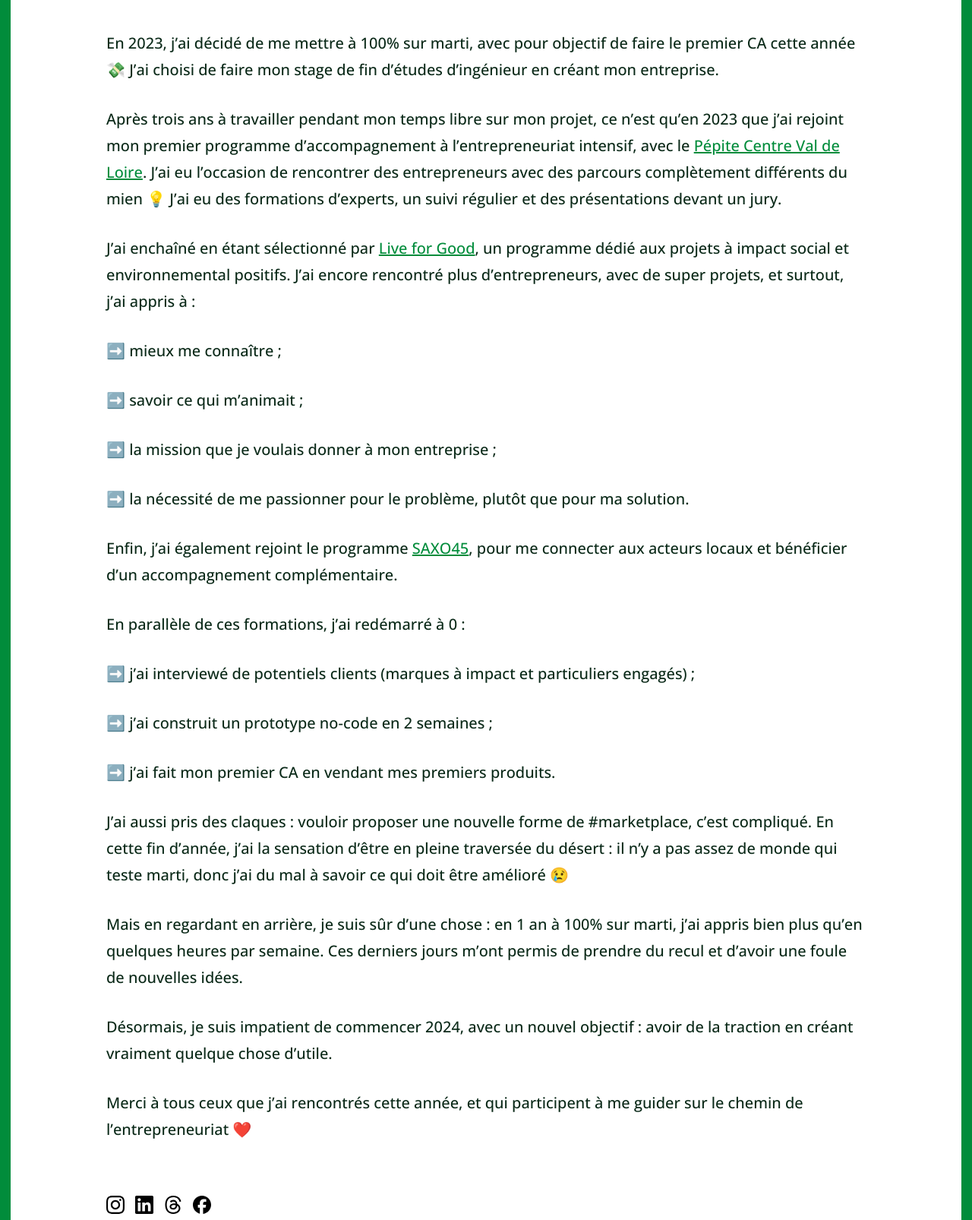
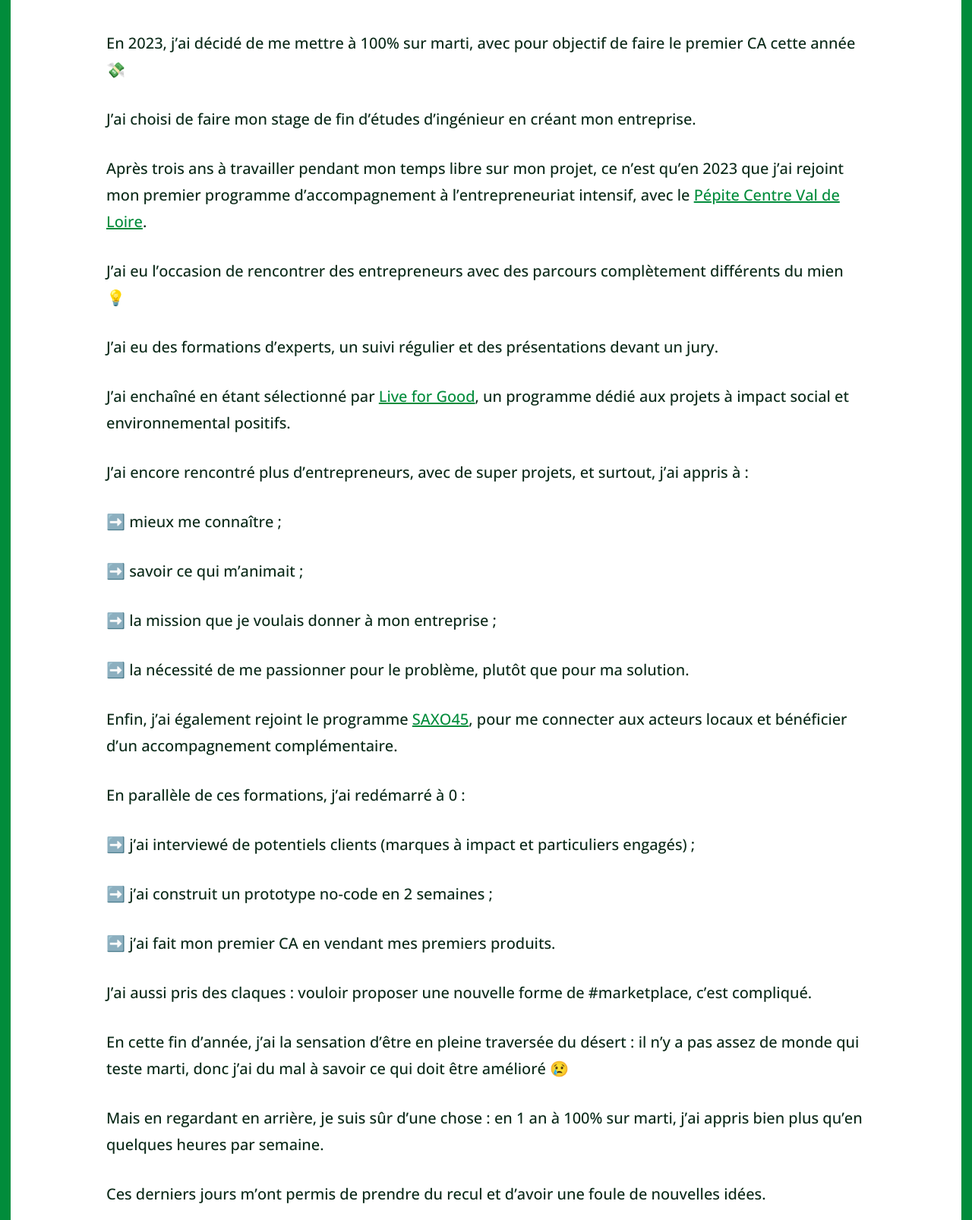
Before and after one commit to marTi-Labs/marti_earth_blog_public, a plain HTML site: page posts/recap-2023/index.html in a window 1280 px wide. Shown: the part 300-1906 px from the top of the page at 76% size. Drawn offline with nearby package versions, Linux system fonts and the light colour scheme; files that its build step writes are made by us from their sources; files whose address does not match are found by name.

Commit message:
deploy: marTi-Labs/marti_earth_blog_source@1b2e501f1268de1e2ddd634038ce503edc6459ee

```diff
--- a/index.xml
+++ b/index.xml
@@ -13,7 +13,7 @@
       <link>https://marti.earth/blog/posts/recap-2023/</link>
       <pubDate>Sat, 30 Dec 2023 13:35:22 +0100</pubDate>
       <guid>https://marti.earth/blog/posts/recap-2023/</guid>
-      <description>En 2023, j&amp;rsquo;ai décidé de me mettre à 100% sur marti, avec pour objectif de faire le premier CA cette année 💸 J&amp;rsquo;ai choisi de faire mon stage de fin d&amp;rsquo;études d&amp;rsquo;ingénieur en créant mon entreprise.&#xA;Après trois ans à travailler pendant mon temps libre sur mon projet, ce n&amp;rsquo;est qu&amp;rsquo;en 2023 que j&amp;rsquo;ai rejoint mon premier programme d&amp;rsquo;accompagnement à l&amp;rsquo;entrepreneuriat intensif, avec le Pépite Centre Val de Loire. J&amp;rsquo;ai eu l&amp;rsquo;occasion de rencontrer des entrepreneurs avec des parcours complètement différents du mien 💡 J&amp;rsquo;ai eu des formations d&amp;rsquo;experts, un suivi régulier et des présentations devant un jury.</description>
+      <description>En 2023, j&amp;rsquo;ai décidé de me mettre à 100% sur marti, avec pour objectif de faire le premier CA cette année 💸&#xA;J&amp;rsquo;ai choisi de faire mon stage de fin d&amp;rsquo;études d&amp;rsquo;ingénieur en créant mon entreprise.&#xA;Après trois ans à travailler pendant mon temps libre sur mon projet, ce n&amp;rsquo;est qu&amp;rsquo;en 2023 que j&amp;rsquo;ai rejoint mon premier programme d&amp;rsquo;accompagnement à l&amp;rsquo;entrepreneuriat intensif, avec le Pépite Centre Val de Loire.&#xA;J&amp;rsquo;ai eu l&amp;rsquo;occasion de rencontrer des entrepreneurs avec des parcours complètement différents du mien 💡</description>
     </item>
     <item>
       <title>Ma checklist anti-greenwashing</title>
--- a/posts/index.xml
+++ b/posts/index.xml
@@ -13,7 +13,7 @@
       <link>https://marti.earth/blog/posts/recap-2023/</link>
       <pubDate>Sat, 30 Dec 2023 13:35:22 +0100</pubDate>
       <guid>https://marti.earth/blog/posts/recap-2023/</guid>
-      <description>En 2023, j&amp;rsquo;ai décidé de me mettre à 100% sur marti, avec pour objectif de faire le premier CA cette année 💸 J&amp;rsquo;ai choisi de faire mon stage de fin d&amp;rsquo;études d&amp;rsquo;ingénieur en créant mon entreprise.&#xA;Après trois ans à travailler pendant mon temps libre sur mon projet, ce n&amp;rsquo;est qu&amp;rsquo;en 2023 que j&amp;rsquo;ai rejoint mon premier programme d&amp;rsquo;accompagnement à l&amp;rsquo;entrepreneuriat intensif, avec le Pépite Centre Val de Loire. J&amp;rsquo;ai eu l&amp;rsquo;occasion de rencontrer des entrepreneurs avec des parcours complètement différents du mien 💡 J&amp;rsquo;ai eu des formations d&amp;rsquo;experts, un suivi régulier et des présentations devant un jury.</description>
+      <description>En 2023, j&amp;rsquo;ai décidé de me mettre à 100% sur marti, avec pour objectif de faire le premier CA cette année 💸&#xA;J&amp;rsquo;ai choisi de faire mon stage de fin d&amp;rsquo;études d&amp;rsquo;ingénieur en créant mon entreprise.&#xA;Après trois ans à travailler pendant mon temps libre sur mon projet, ce n&amp;rsquo;est qu&amp;rsquo;en 2023 que j&amp;rsquo;ai rejoint mon premier programme d&amp;rsquo;accompagnement à l&amp;rsquo;entrepreneuriat intensif, avec le Pépite Centre Val de Loire.&#xA;J&amp;rsquo;ai eu l&amp;rsquo;occasion de rencontrer des entrepreneurs avec des parcours complètement différents du mien 💡</description>
     </item>
     <item>
       <title>Ma checklist anti-greenwashing</title>
--- a/posts/recap-2023/index.html
+++ b/posts/recap-2023/index.html
@@ -92,13 +92,13 @@
 
     </div>
     <div class="content">
-      <p>En 2023, j&rsquo;ai décidé de me mettre à 100% sur marti, avec pour objectif de faire le premier CA cette année 💸
-J&rsquo;ai choisi de faire mon stage de fin d&rsquo;études d&rsquo;ingénieur en créant mon entreprise.</p>
-<p>Après trois ans à travailler pendant mon temps libre sur mon projet, ce n&rsquo;est qu&rsquo;en 2023 que j&rsquo;ai rejoint mon premier programme d&rsquo;accompagnement à l&rsquo;entrepreneuriat intensif, avec le <a href="http://www.pepite-centre.fr">Pépite Centre Val de Loire</a>.
-J&rsquo;ai eu l&rsquo;occasion de rencontrer des entrepreneurs avec des parcours complètement différents du mien 💡
-J&rsquo;ai eu des formations d&rsquo;experts, un suivi régulier et des présentations devant un jury.</p>
-<p>J&rsquo;ai enchaîné en étant sélectionné par <a href="https://www.live-for-good.org">Live for Good</a>, un programme dédié aux projets à impact social et environnemental positifs.
-J&rsquo;ai encore rencontré plus d&rsquo;entrepreneurs, avec de super projets, et surtout, j&rsquo;ai appris à :</p>
+      <p>En 2023, j&rsquo;ai décidé de me mettre à 100% sur marti, avec pour objectif de faire le premier CA cette année 💸</p>
+<p>J&rsquo;ai choisi de faire mon stage de fin d&rsquo;études d&rsquo;ingénieur en créant mon entreprise.</p>
+<p>Après trois ans à travailler pendant mon temps libre sur mon projet, ce n&rsquo;est qu&rsquo;en 2023 que j&rsquo;ai rejoint mon premier programme d&rsquo;accompagnement à l&rsquo;entrepreneuriat intensif, avec le <a href="http://www.pepite-centre.fr">Pépite Centre Val de Loire</a>.</p>
+<p>J&rsquo;ai eu l&rsquo;occasion de rencontrer des entrepreneurs avec des parcours complètement différents du mien 💡</p>
+<p>J&rsquo;ai eu des formations d&rsquo;experts, un suivi régulier et des présentations devant un jury.</p>
+<p>J&rsquo;ai enchaîné en étant sélectionné par <a href="https://www.live-for-good.org">Live for Good</a>, un programme dédié aux projets à impact social et environnemental positifs.</p>
+<p>J&rsquo;ai encore rencontré plus d&rsquo;entrepreneurs, avec de super projets, et surtout, j&rsquo;ai appris à :</p>
 <p>➡️ mieux me connaître ;</p>
 <p>➡️ savoir ce qui m&rsquo;animait ;</p>
 <p>➡️ la mission que je voulais donner à mon entreprise ;</p>
@@ -108,10 +108,10 @@
 <p>➡️ j&rsquo;ai interviewé de potentiels clients (marques à impact et particuliers engagés) ;</p>
 <p>➡️ j&rsquo;ai construit un prototype no-code en 2 semaines ;</p>
 <p>➡️ j&rsquo;ai fait mon premier CA en vendant mes premiers produits.</p>
-<p>J&rsquo;ai aussi pris des claques : vouloir proposer une nouvelle forme de #marketplace, c&rsquo;est compliqué.
-En cette fin d&rsquo;année, j&rsquo;ai la sensation d&rsquo;être en pleine traversée du désert : il n&rsquo;y a pas assez de monde qui teste marti, donc j&rsquo;ai du mal à savoir ce qui doit être amélioré 😢</p>
-<p>Mais en regardant en arrière, je suis sûr d&rsquo;une chose : en 1 an à 100% sur marti, j&rsquo;ai appris bien plus qu&rsquo;en quelques heures par semaine.
-Ces derniers jours m&rsquo;ont permis de prendre du recul et d&rsquo;avoir une foule de nouvelles idées.</p>
+<p>J&rsquo;ai aussi pris des claques : vouloir proposer une nouvelle forme de #marketplace, c&rsquo;est compliqué.</p>
+<p>En cette fin d&rsquo;année, j&rsquo;ai la sensation d&rsquo;être en pleine traversée du désert : il n&rsquo;y a pas assez de monde qui teste marti, donc j&rsquo;ai du mal à savoir ce qui doit être amélioré 😢</p>
+<p>Mais en regardant en arrière, je suis sûr d&rsquo;une chose : en 1 an à 100% sur marti, j&rsquo;ai appris bien plus qu&rsquo;en quelques heures par semaine.</p>
+<p>Ces derniers jours m&rsquo;ont permis de prendre du recul et d&rsquo;avoir une foule de nouvelles idées.</p>
 <p>Désormais, je suis impatient de commencer 2024, avec un nouvel objectif : avoir de la traction en créant vraiment quelque chose d&rsquo;utile.</p>
 <p>Merci à tous ceux que j&rsquo;ai rencontrés cette année, et qui participent à me guider sur le chemin de l&rsquo;entrepreneuriat ❤️</p>
 
```
